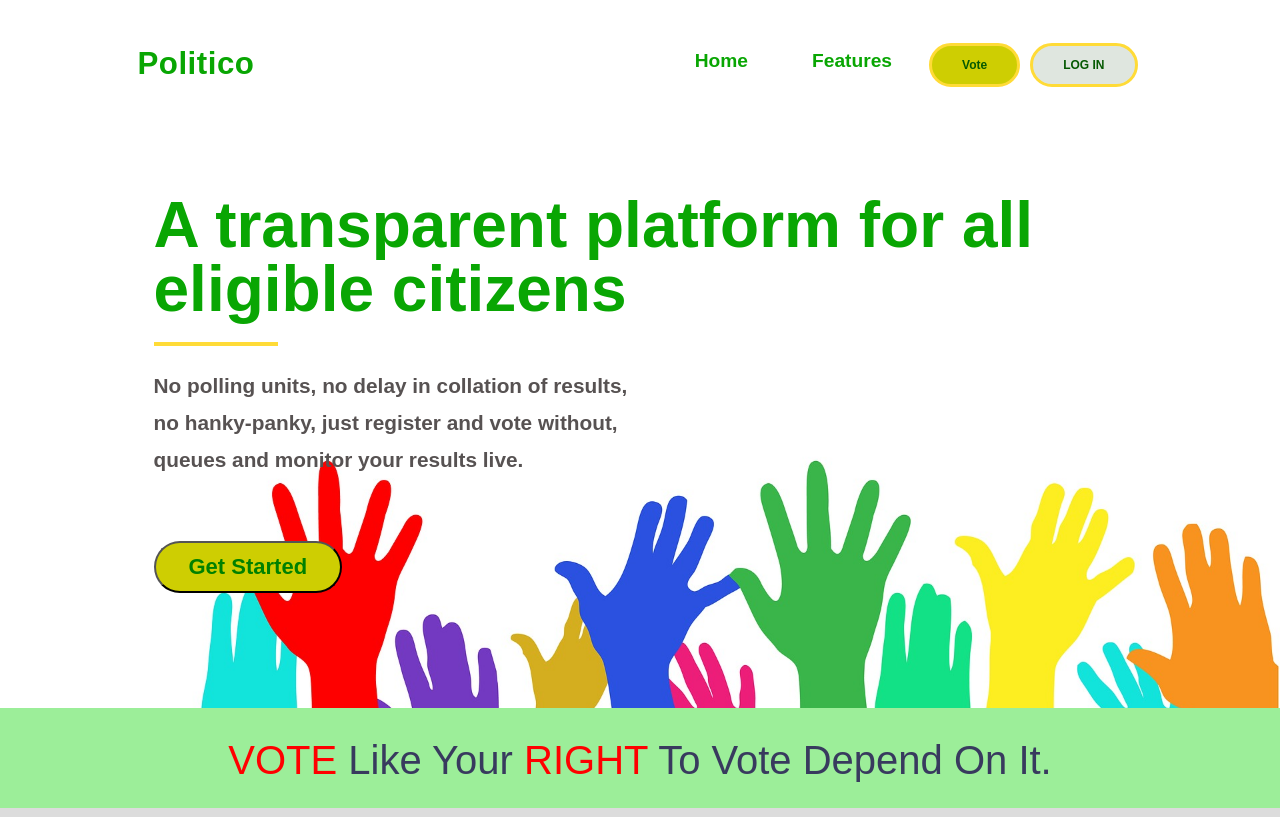
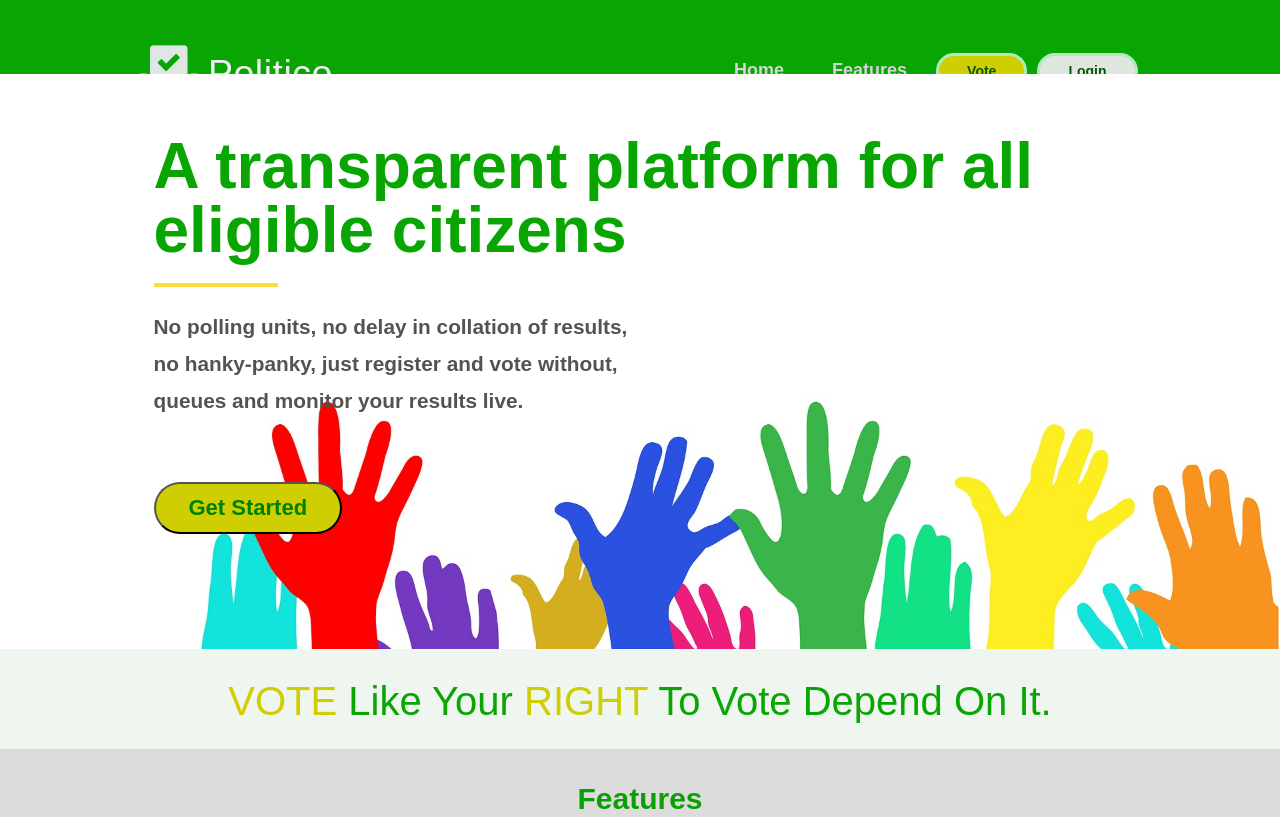
Before and after one commit to Anuoluwa/e-voting-Politico, a website: page UI/html/index.html in a window 1280 px wide. Shown: the top 817 px of the page. Drawn offline with Linux system fonts and the light colour scheme.

Commit message:
[Feature #163545933] Implemente feedback on templates index page

```diff
--- a/UI/css/admin.css
+++ b/UI/css/admin.css
@@ -233,7 +233,7 @@ figure img{
     }
 
     .highlight {
-        border: 3px solid: gainsboro;
+        border: 3px solid gainsboro;
         border-radius: 30px;
         margin: 0 5px;
         background-color: #FFDb37
--- a/UI/css/index.css
+++ b/UI/css/index.css
@@ -63,9 +63,21 @@ body {
     margin: 0 auto;
     padding: 2em 1em;
 }
+.top {
+  background-color: #09A603;
+
+}
+.menu {
+  overflow: hidden;
+  position: fixed; /* Set the navbar to fixed position */
+  top: 0; /* Position the navbar at the top of the page */
+  width: 100%; /* Full width */
+}
+
 header {
     text-align: center;
-    color: #055902;
+    color: whitesmoke;
+    margin: 0 auto;
 }
 
 header .logo {
@@ -80,9 +92,10 @@ header .logo {
 nav {
     margin: 2em auto 0;
     max-width: 600px;
+    font-size: 12px;
 }
 nav ul {
-    margin: 0;
+    margin: 0 30px;
     padding: 0;
     display: flex;
     justify-content: space-between;
@@ -90,27 +103,32 @@ nav ul {
 
 nav ul li {
     list-style: none;
+    padding: 0 2px;
 
 }
 
+
 header h1 a {
-  font-size: 1.25em;
-  color: #09A603;
-  font-weight: 700;
+  font-size: 1em;
+  color: rgb(240, 240, 240);
+  font-weight: 300;
   text-decoration: none;
 }
 
 nav ul li a {
     font-size: 1.4em;
-    color: #09A603;
+    color: rgb(210, 214, 210);
     font-weight: 700;
     text-decoration: none;
 }
 
 .banner {
+    margin-top: 200px;
+    margin-left: 0;
     color: #09A603;
     background-color: #032E2C
 }
+
 main {
     display: flex;
     flex-flow: column;
@@ -164,8 +182,43 @@ main {
 }
 
 a:hover {
-    color: rgba(77, 250, 8, 0.938);
+    color: rgba(248, 232, 14, 0.938);
 }
+
+a:active {
+  color: rgba(179, 167, 1, 0.938);
+  font-size: 22px;
+}
+
+.active, link:hover {
+  background-color: rgba(49, 48, 29, 0.938);
+  color: rgba(58, 54, 3, 0.938);
+}
+
+.signin {
+  background: rgb(223, 230, 223);
+  font-size:14px;
+  border-radius: 50px;
+  color: #055902;
+  text-decoration: none;
+  font-weight: 700;
+  border: 3px solid rgb(173, 236, 186);
+  border-radius: 30px;
+  margin: 0 5px;
+}
+
+.highlight {
+    border: 1px solid #FFDb37;
+    border-radius: 8px;
+    margin: 0 2px;
+}
+
+.vote-btn {
+    background-color: rgb(206, 206, 2);
+}
+
+
+
 
 
 .ads {
@@ -236,7 +289,7 @@ figure img{
 */
 
   .voters-parent {
-    background-color: rgb(156, 238, 153);
+    background-color: rgb(239, 245, 239);
     height: 80px;
  }
   .voters {
@@ -246,12 +299,13 @@ figure img{
   }
 
   .voter-item {
-      color: rgba(26, 4, 77, 0.767);
-      font-size: 20px;
+      color: #09A603;
+      font-size: 14px;
+      height: 20px;
   }
 
   .voter-item strong {
-    color: red;
+    color: rgb(206, 206, 2);
 }
 
 
@@ -261,6 +315,15 @@ figure img{
         justify-content: space-between;
         flex-flow: wrap;
         align-items: center;
+        color: #dfe7e5;
+        height: 10px;
+    }
+
+    .menu {
+      overflow: hidden;
+      position: fixed; /* Set the navbar to fixed position */
+      top: 0; /* Position the navbar at the top of the page */
+      width: 100%; /* Full width */
     }
 
     nav {
@@ -274,25 +337,32 @@ figure img{
 
     nav ul li {
         list-style: none;
-        padding: 0.5em 2em;
+        padding: 0.7em 2em;
+    }
+
+    header h1 a {
+      color: rgb(240, 240, 240);
+      font-size: 1.5em;
+      font-weight: 500px;
+
     }
 
     nav ul li a {
-        font-size: 1.2em;
-        color: #09A603;
+        font-size: 1.5em;
+        color: rgb(210, 214, 210);
         font-weight: 700;
         text-decoration: none;
     }
 
     .signin {
       background: rgb(223, 230, 223);
-      font-size:12px;
-      padding: 1em 2.5em;
+      font-size:14px;
+      padding: 0.5em 2em;
       border-radius: 50px;
       color: #055902;
       text-decoration: none;
       font-weight: 700;
-      border: 3px solid #FFDb37;
+      border: 3px solid rgb(173, 236, 186);
       border-radius: 30px;
       margin: 0 5px;
     }
@@ -334,7 +404,7 @@ figure img{
     }
 
     a:hover {
-        color: rgba(178, 224, 9, 0.5);
+      color: rgba(248, 232, 14, 0.938);
     }
 
     figure {
@@ -346,7 +416,11 @@ figure img{
         width: 300px;
     }
 
-
+    .banner {
+      margin-top: 70px;
+      color: #09A603;
+      background-color: #032E2C
+  }
 
     /*
     ========================================
@@ -355,7 +429,7 @@ figure img{
   */
 
  .voters-parent {
-    background-color: rgb(156, 238, 153);
+    background-color: rgb(239, 245, 239);
     height: 100px;
  }
   .voters {
@@ -365,13 +439,14 @@ figure img{
   }
 
   .voter-item {
-      color: rgba(26, 4, 77, 0.767);
+      color: #09A603;;
       font-size: 40px;
   }
 
   .voter-item strong {
-    color: red;
+    color: rgb(206, 206, 2);
 }
+
 
 }
 
@@ -427,6 +502,10 @@ figure img{
 
     }
 
+    .index-boxlink  h2 i {
+      color: rgba(117, 110, 13, 0.938)
+    }
+
 }
 
 
@@ -442,7 +521,7 @@ figure img{
   footer {
     width: calc(100% - 80px);
     padding: 20px 40px;
-    background-color: #f2f2f2;
+    background-color: #09A603;
     overflow: hidden;
 }
 
@@ -459,13 +538,13 @@ footer ul li {
 
 footer ul li a {
     font-size: 16px;
-    color: #055902;
+    color: rgb(240, 240, 240);
     line-height: 30px;
 }
 
 @media only screen and (min-width: 1000px) {
     .footer {
-        color: #055902;
+        color: #09A603;
         font-size: 14px;
         padding: 20px 0;
 
@@ -485,6 +564,12 @@ footer ul li a {
 
 
     }
+
+    footer ul li a {
+      font-size: 16px;
+      color: rgb(240, 240, 240);
+      line-height: 30px;
+  }
 }
 
 
@@ -519,11 +604,11 @@ table {
     line-height: 44px;
   }
   thead th {
-    color: #648880;
+    color: green;
     font-size: 24px;
   }
   tbody th {
-    color: #a9b2b9;
+    color: rgb(12, 158, 7, 0.7);
     font-size: 14px;
     font-weight: 400;
     padding-top: 22px;
@@ -562,7 +647,7 @@ table {
 
   .schedule {
     display: flex;
-    background-color: rgb(15, 4, 36);
+    background-color: white;
 }
 
 #warning {
--- a/UI/html/index.html
+++ b/UI/html/index.html
@@ -11,23 +11,25 @@
 </head>
 
 <body>
-    <header class="container ">
+    <div class='top menu'>
+            <header class="container" id="menu-active">
                     <h1 class="logo">
-            <a id="politico" href="index.html">Politico</a>
+                            <i class="fas fa-vote-yea fa-2x"></i> <a id="politico" href="index.html">Politico</a>
                     </h1>
                     <nav>
                         <ul>
-                <li><a href="">Home</a></li>
-                <li><a href="#features">Features</a></li>
-                <button class="signinform signin vote-btn" id="signin" class="header-login signup" onclick="document.getElementById('signupform').style.display='block'"
+                            <li><a href="" class="link">Home</a></li>
+                            <li><a href="#features" class="link">Features</a></li>
+                            <button class="signinform signin vote-btn link" id="signin" class="header-login signup" onclick="document.getElementById('signupform').style.display='block'"
                             style="width:auto;">Vote</button>
 
-                <button class="signinform signin" id="signin" class="header-login signup" onclick="document.getElementById('signinform').style.display='block'"
-            style="width:auto;">LOG IN</button>
+                            <button class="signinform signin link" id="signin" class="header-login signup" onclick="document.getElementById('signinform').style.display='block'"
+                        style="width:auto;">Login</button>
                         </ul>
                     </nav>
+                </header>
+    </div>
 
-    </header>
 
       <!-- modal -->
       <section>
@@ -147,10 +149,6 @@
             </div>
 
         </section>
-
-
-
-
 
 
     <div class="banner bgImgCenter">
@@ -369,17 +367,10 @@
     <!-- Footer -->
     <div>
         <footer>
-            <small>&copy; 2019 Politico</small>
             <nav>
                 <ul class="footer-main">
                     <li>
-                        <a href="index.html">Home</a>
-                    </li>
-                    <li>
-                        <a href="#">About</a>
-                    </li>
-                    <li>
-                        <a href="#">Support</a>
+                        <a href="index.html"><small>&copy; 2019 Politico</small></a>
                     </li>
                     <li>
                         <a href="admin.html">Admin</a>
--- a/UI/js/main.js
+++ b/UI/js/main.js
@@ -5,17 +5,29 @@ const createParty = document.getElementById('createparty');
 const createOffice = document.getElementById('createoffice');
 const allParties = document.getElementById('allparties');
 
-partyLink.addEventListener('click', ()=> {
+partyLink.addEventListener('click', () => {
   document.querySelector('.active').className = '';
   createParty.className = 'active';
 });
 
-officeLink.addEventListener('click', ()=> {
+officeLink.addEventListener('click', () => {
   document.querySelector('.active').className = '';
   createOffice.className = 'active';
 });
 
-parties.addEventListener('click', ()=> {
+parties.addEventListener('click', () => {
   document.querySelector('.active').className = '';
   allParties.className = 'active';
 });
+
+const header = document.getElementById('menu-active');
+const btns = header.getElementsByClassName('link');
+for (let i = 0; i < btns.length; i++) {
+  btns[i].addEventListener('click', function () {
+    const current = document.getElementsByClassName('active');
+    if (current.length > 0) {
+      current[0].className = current[0].className.replace(' active', '');
+    }
+    this.className += ' active';
+  });
+}
```
Also changed, not shown: UI/html/user.html (+0 -8 lines). Lines whose indentation alone changed are shown as unchanged.
